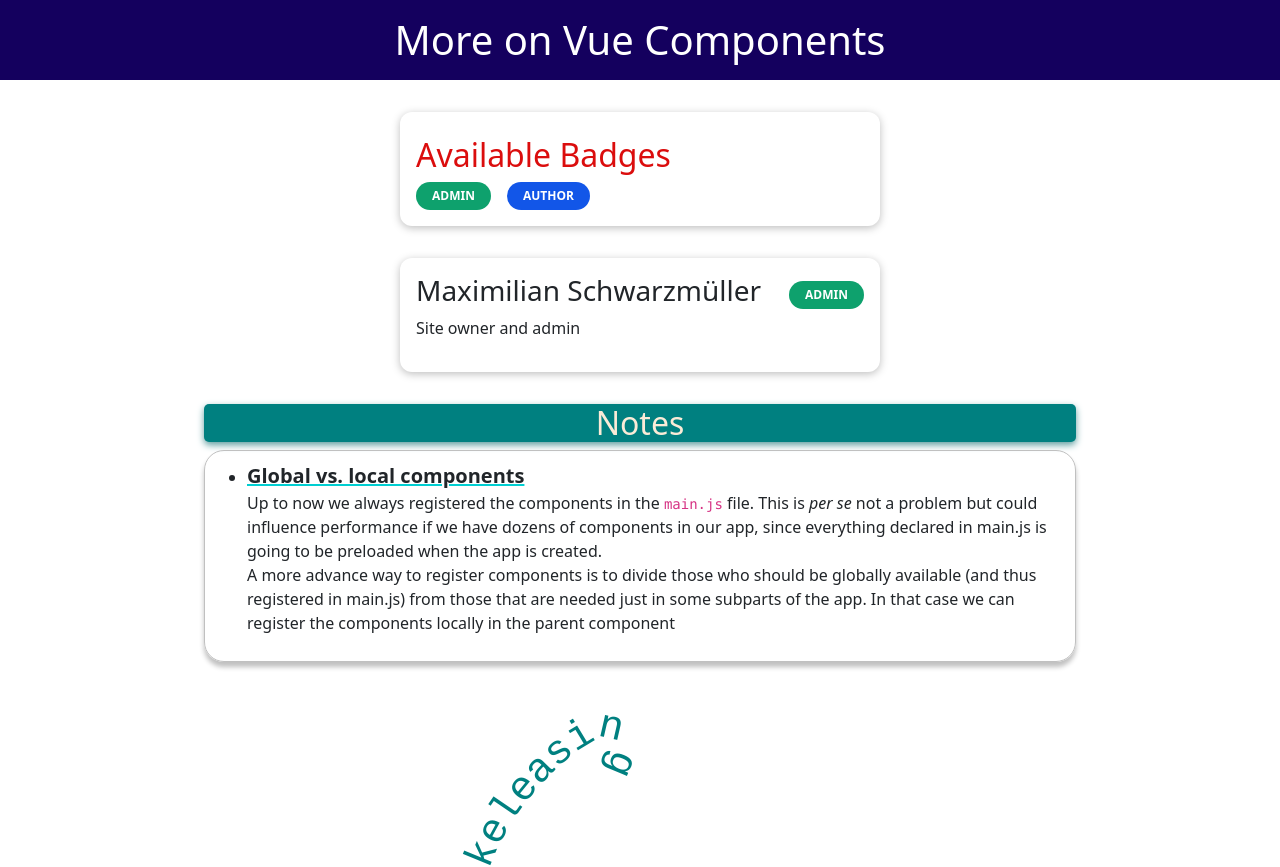
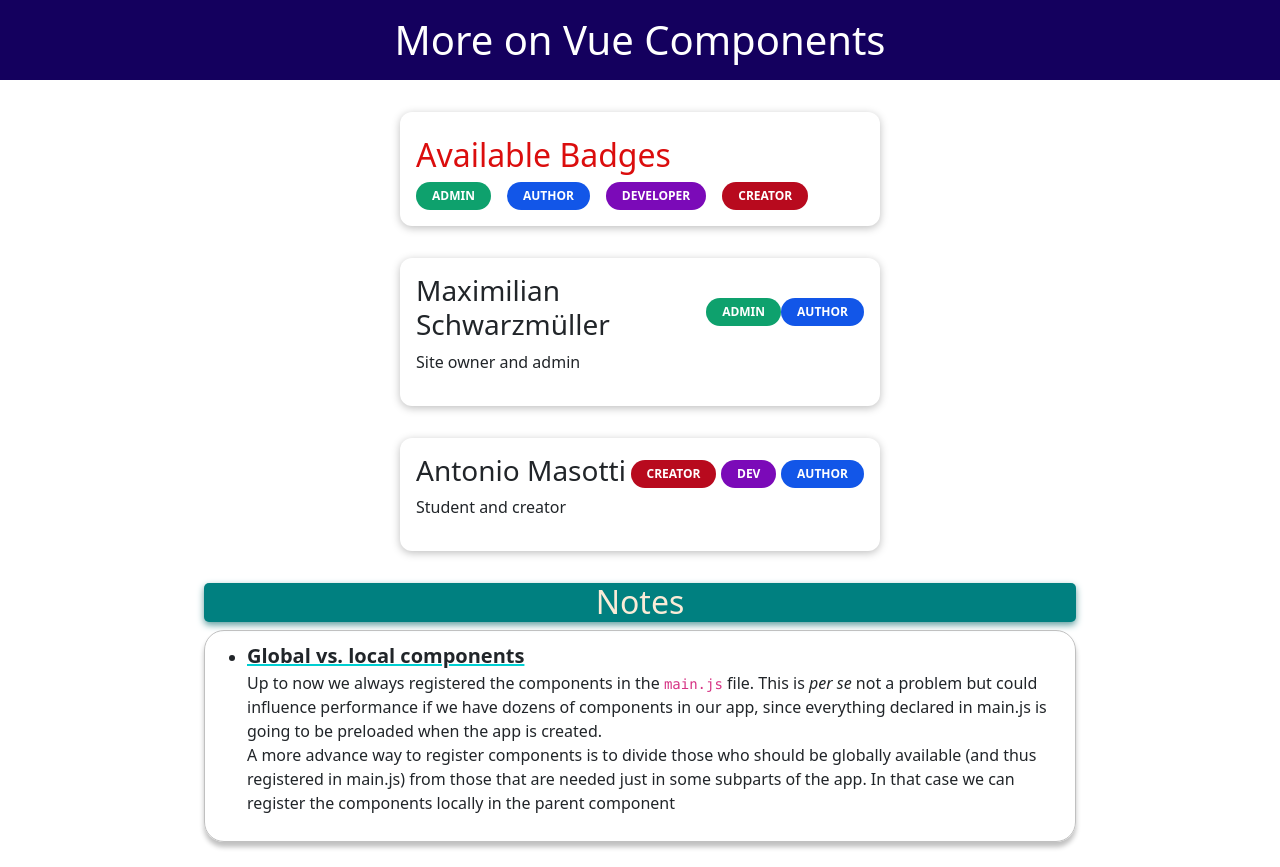
Before and after one commit to amasotti/vue-academind, a Vue app in the folder 03_components_advanced/: page / in a window 1280 px wide. Shown: the top 867 px of the page. Built offline with nearby package versions, Linux system fonts and the light colour scheme.

Commit message:
made array for users out of single element

```diff
--- a/03_components_advanced/src/App.vue
+++ b/03_components_advanced/src/App.vue
@@ -3,9 +3,12 @@
     <the-header></the-header>
     <badge-list></badge-list>
     <user-info
-      :full-name="activeUser.name"
-      :info-text="activeUser.description"
-      :role="activeUser.role"
+        v-for="user in activeUser"
+        :key="user.id"
+        :id="user.id"
+      :full-name="user.name"
+      :info-text="user.description"
+      :roles="user.role"
     ></user-info>
   </div>
   <div class="container-fluid">
@@ -40,11 +43,20 @@ export default {
   components: {"the-header" : TheHeader},
   data() {
     return {
-      activeUser: {
+      activeUser: [
+          {
+            id: 1,
         name: 'Maximilian Schwarzmüller',
         description: 'Site owner and admin',
-        role: 'admin',
+        role: ['admin', "author"]
       },
+        {
+          id: 2,
+          name: 'Antonio Masotti',
+          description: 'Student and creator',
+          role: ['creator', 'dev', "author"]
+        }
+      ],
     };
   },
 };
--- a/03_components_advanced/src/components/BadgeList.vue
+++ b/03_components_advanced/src/components/BadgeList.vue
@@ -7,6 +7,12 @@
       </li>
       <li>
         <base-badge type="author" caption="AUTHOR"></base-badge>
+      </li>
+      <li>
+        <base-badge type="dev" caption="DEVELOPER"></base-badge>
+      </li>
+      <li>
+        <base-badge type="creator" caption="CREATOR"></base-badge>
       </li>
     </ul>
   </section>
--- a/03_components_advanced/src/components/BaseBadge.vue
+++ b/03_components_advanced/src/components/BaseBadge.vue
@@ -10,6 +10,8 @@ export default {
       return {
         'badge--admin': this.type === 'admin',
         'badge--author': this.type === 'author',
+        'badge--dev': this.type === 'dev',
+        'badge--creator': this.type === 'creator',
       };
     },
   },
@@ -34,4 +36,12 @@ export default {
   background-color: #1256e8;
   color: white;
 }
+.badge--dev {
+  background-color: #7b0ab8;
+  color: white;
+}
+.badge--creator {
+  background-color: #b80a1e;
+  color: white;
+}
 </style>
--- a/03_components_advanced/src/components/UserInfo.vue
+++ b/03_components_advanced/src/components/UserInfo.vue
@@ -2,7 +2,7 @@
   <section>
     <div>
       <h3>{{ fullName }}</h3>
-      <base-badge :type="role" :caption="role.toUpperCase()"></base-badge>
+      <base-badge v-for="role in roles" :type="role" :caption="role.toUpperCase()" :key="role.id"></base-badge>
     </div>
     <p>{{ infoText }}</p>
   </section>
@@ -10,7 +10,7 @@
 
 <script>
 export default {
-  props: ['fullName', 'infoText', 'role'],
+  props: ['fullName', 'infoText', 'roles', 'id'],
 };
 </script>
 
```
